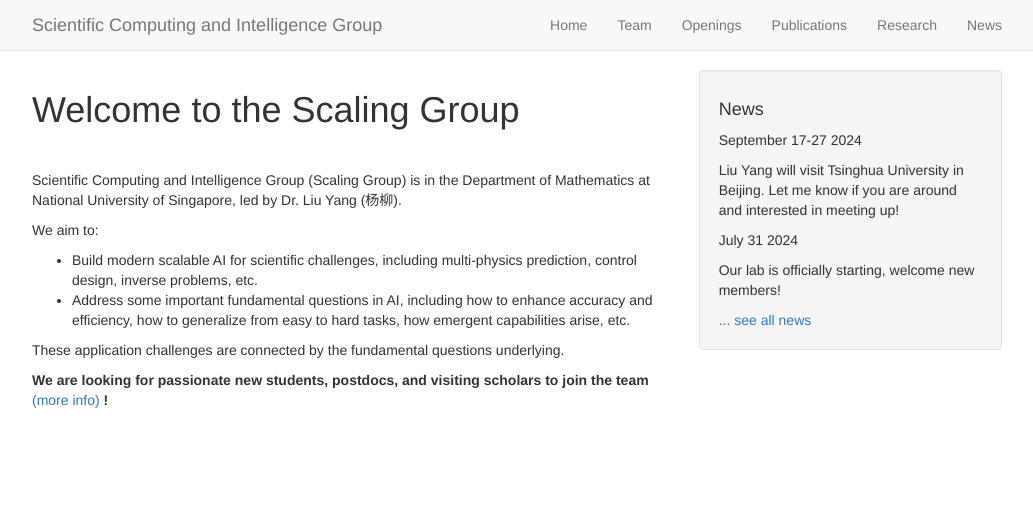
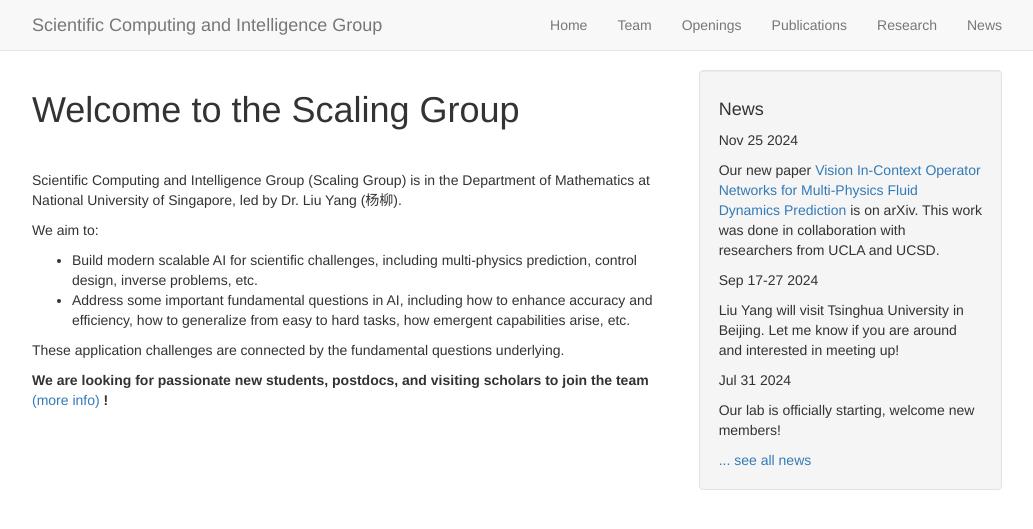
Before and after one commit to scaling-group/scaling-group.github.io, a Jekyll site: the page built from _pages/home.md, in a window 1280 px wide. Shown: the top 529 px of the page, without its empty margins (123-1156 px from the left). Built offline with Jekyll 4.4.1, drawn with Linux system fonts in a browser that asks for light colours.

Commit message:
add new paper VICON

```diff
--- a/_data/news.yml
+++ b/_data/news.yml
@@ -1,7 +1,9 @@
+- date: Nov 25 2024
+  headline: Our new paper [Vision In-Context Operator Networks for Multi-Physics Fluid Dynamics Prediction](https://arxiv.org/pdf/2411.16063) is on arXiv. This work was done in collaboration with researchers from UCLA and UCSD.
 
-- date: September 17-27 2024
+- date: Sep 17-27 2024
   headline: Liu Yang will visit Tsinghua University in Beijing. Let me know if you are around and interested in meeting up!
 
 
-- date: July 31 2024
+- date: Jul 31 2024
   headline: Our lab is officially starting, welcome new members!
--- a/_data/publist.yml
+++ b/_data/publist.yml
@@ -1,23 +1,12 @@
 
-- title: "In-Context Operator Learning with Data Prompts for Differential Equation Problems"
-  image: icon-pnas.jpg
-  description: Can we build a single large model for a wide range of PDE-related scientific learning tasks? We propose in-context operator learning framework with corresponding model In-Context Operator Network (ICON). A singe ICON model can act as a few-shot operator learner for a diversified type of differential equation problems, including forward and inverse problems of ODEs, PDEs, and mean-field control problems.
-  authors: Liu Yang, Siting Liu, Tingwei Meng, Stanley J. Osher
+- title: "VICON: Vision In-Context Operator Networks for Multi-Physics Fluid Dynamics Prediction"
+  image:
+  description:
+  authors: Yadi Cao, Yuxuan Liu, Liu Yang, Rose Yu, Hayden Schaeffer, Stanley Osher
   link:
-    url: https://www.pnas.org/doi/10.1073/pnas.2310142120
-    display: PNAS, Sep 2023
-  highlight: 1
-  # news1: Good
-
-- title: "Fine-Tune Language Models as Multi- Modal Differential Equation Solvers"
-  image: icon-weno-jcp.png
-  description:
-  authors: Liu Yang, Siting Liu, and Stanley J. Osher
-  link:
-    url: https://arxiv.org/pdf/2308.05061
-    display: arXiv, Aug 2023
+    url: https://arxiv.org/pdf/2411.16063
+    display: arXiv, Nov 2024
   highlight: 2
-
 
 - title: "PDE Generalization of In-Context Operator Networks: A Study on 1D Scalar Nonlinear Conservation Laws"
   image: icon-weno-jcp.png
@@ -28,3 +17,24 @@
     display: Journal of Computational Physics, Jan 2024
   highlight: 1
   # news2: Good
+
+
+- title: "Fine-Tune Language Models as Multi-Modal Differential Equation Solvers"
+  image:
+  description:
+  authors: Liu Yang, Siting Liu, and Stanley J. Osher
+  link:
+    url: https://arxiv.org/pdf/2308.05061
+    display: arXiv, Aug 2023
+  highlight: 2
+
+
+- title: "In-Context Operator Learning with Data Prompts for Differential Equation Problems"
+  image: icon-pnas.jpg
+  description: Can we build a single large model for a wide range of PDE-related scientific learning tasks? We propose in-context operator learning framework with corresponding model In-Context Operator Network (ICON). A singe ICON model can act as a few-shot operator learner for a diversified type of differential equation problems, including forward and inverse problems of ODEs, PDEs, and mean-field control problems, without any fine-tuning.
+  authors: Liu Yang, Siting Liu, Tingwei Meng, Stanley J. Osher
+  link:
+    url: https://www.pnas.org/doi/10.1073/pnas.2310142120
+    display: PNAS, Sep 2023
+  highlight: 1
+  # news1: Good
--- a/_pages/research.md
+++ b/_pages/research.md
@@ -17,7 +17,7 @@
 
 We proposed a new framework for scientific machine learning, namely **“In-Context Operator Networks”** (ICON). A distinguishing feature of ICON is its ability to learn operators from data prompts during the inference phase, without weight adjustments. A single ICON model can tackle a wide range of tasks involving different operators, since it is trained as a generalist operator learner, rather than being tuned to approximate a specific operator. This is similar to how a single Large Language Model can solve a variety of natural language processing tasks specified by the language prompt.
 
-In our [paper](https://www.pnas.org/doi/10.1073/pnas.2310142120) published in PNAS, we showed how **a single ICON model (without fine-tuning) manages 19 distinct problem types**, encompassing forward and inverse ODE, PDE, and mean-field control problems, each including infinite operators. Later in [this paper](https://arxiv.org/pdf/2308.05061.pdf), we fine-tuned the GPT-2 model as a multi-modal differential equation solver, prompting the model to perform scientific machine learning with human language and LaTeX equations, apart from numerical data (See the following figure). In [this paper](https://www.sciencedirect.com/science/article/pii/S0021999124006272), we showed how a single ICON model can make forward and reverse predictions for different PDEs with different strides, and **generalize well to PDEs with new forms**, without any fine-tuning. We also showed prompt engineer techniques to broaden the range of problems that an ICON model can address.
+In our [paper](https://www.pnas.org/doi/10.1073/pnas.2310142120) published in PNAS, we showed how **a single ICON model (without fine-tuning) manages 19 distinct problem types**, encompassing forward and inverse ODE, PDE, and mean-field control problems, each including infinite operators. Later in [this paper](https://arxiv.org/pdf/2308.05061.pdf), we fine-tuned the GPT-2 model as a multi-modal differential equation solver, prompting the model to perform scientific machine learning with human language and LaTeX equations, apart from numerical data (See the following figure). In [this paper](https://www.sciencedirect.com/science/article/pii/S0021999124006272), we showed how a single ICON model can make forward and reverse predictions for different PDEs with different strides, and **generalize well to PDEs with new forms**, without any fine-tuning. We also showed prompt engineer techniques to broaden the range of problems that an ICON model can address. In [this paper](https://arxiv.org/pdf/2411.16063), we proposed VICON, incorporating a vision transformer architecture to efficiently process 2D functions in multi-physics fluid dynamics prediction tasks.
 
 ---
 ![]({{ site.url }}{{ site.baseurl }}/images/papers/icon-multi-modal.png){: style="width: 70%; float: center; margin: 0px"}
@@ -31,7 +31,7 @@
 
 ---
 
-Tracing the evolution of neural equation solvers, we see a three-act progression: Act 1 focused on approximating the solution function, e.g., Physics-Informed Neural Networks, while Act 2 shifted towards approximating the solution operator, e.g., Fourier Neural Operator, DeepONet. ICON can be viewed as an early attempt of Act 3, where the model acts like an intelligent learner that adapts to new physical systems and tasks.
+Tracing the evolution of neural equation solvers, we see a three-act progression: **Act 1** focused on approximating the solution function, e.g., Physics-Informed Neural Networks, while **Act 2** shifted towards approximating the solution operator, e.g., Fourier Neural Operator, DeepONet. ICON can be viewed as an early attempt of **Act 3**, where the model acts like an intelligent agent that adapts to new physical systems and tasks.
 
 **Uncertainty Quantification**
 
```
Also changed, not shown: 4 other files.
